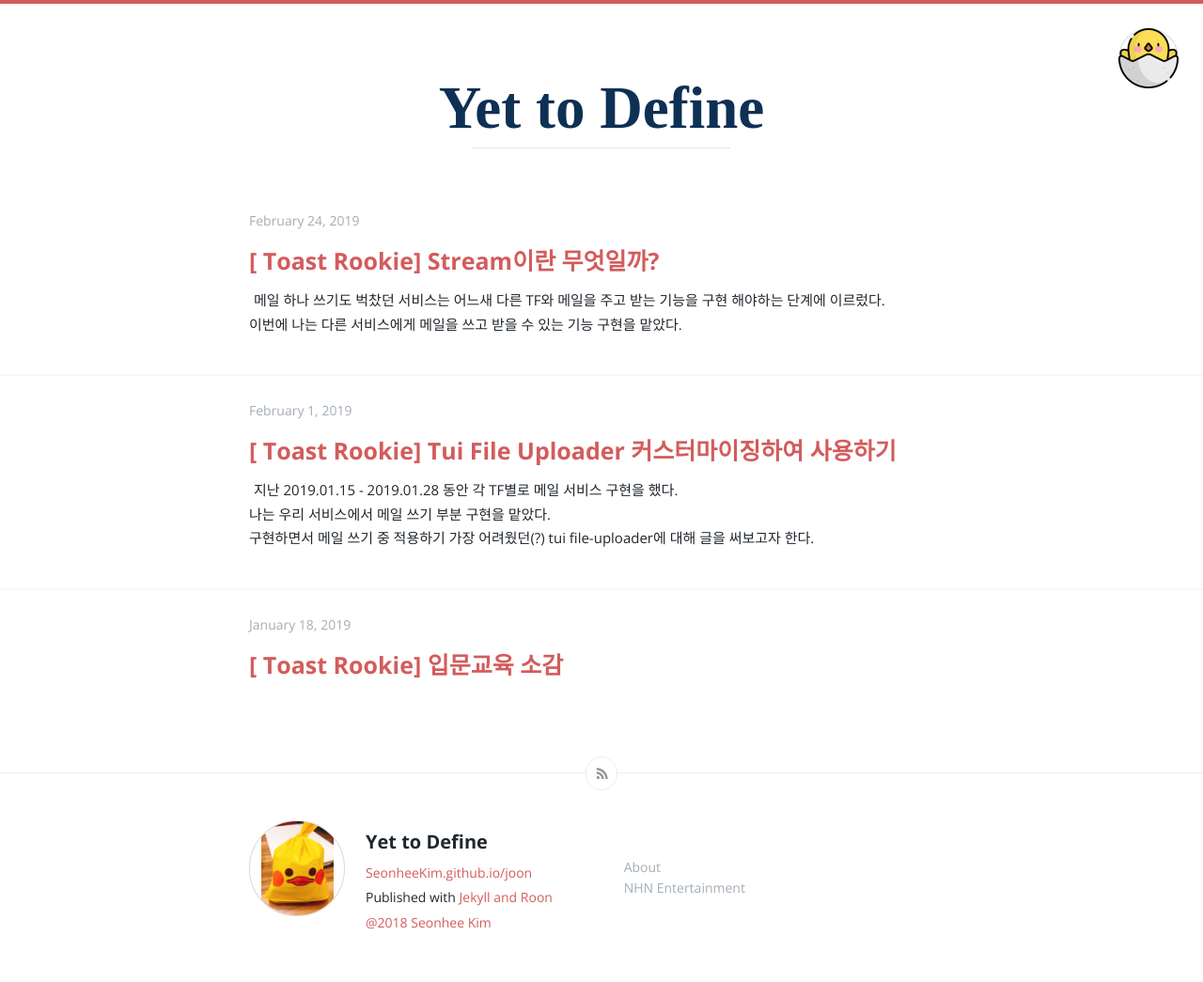
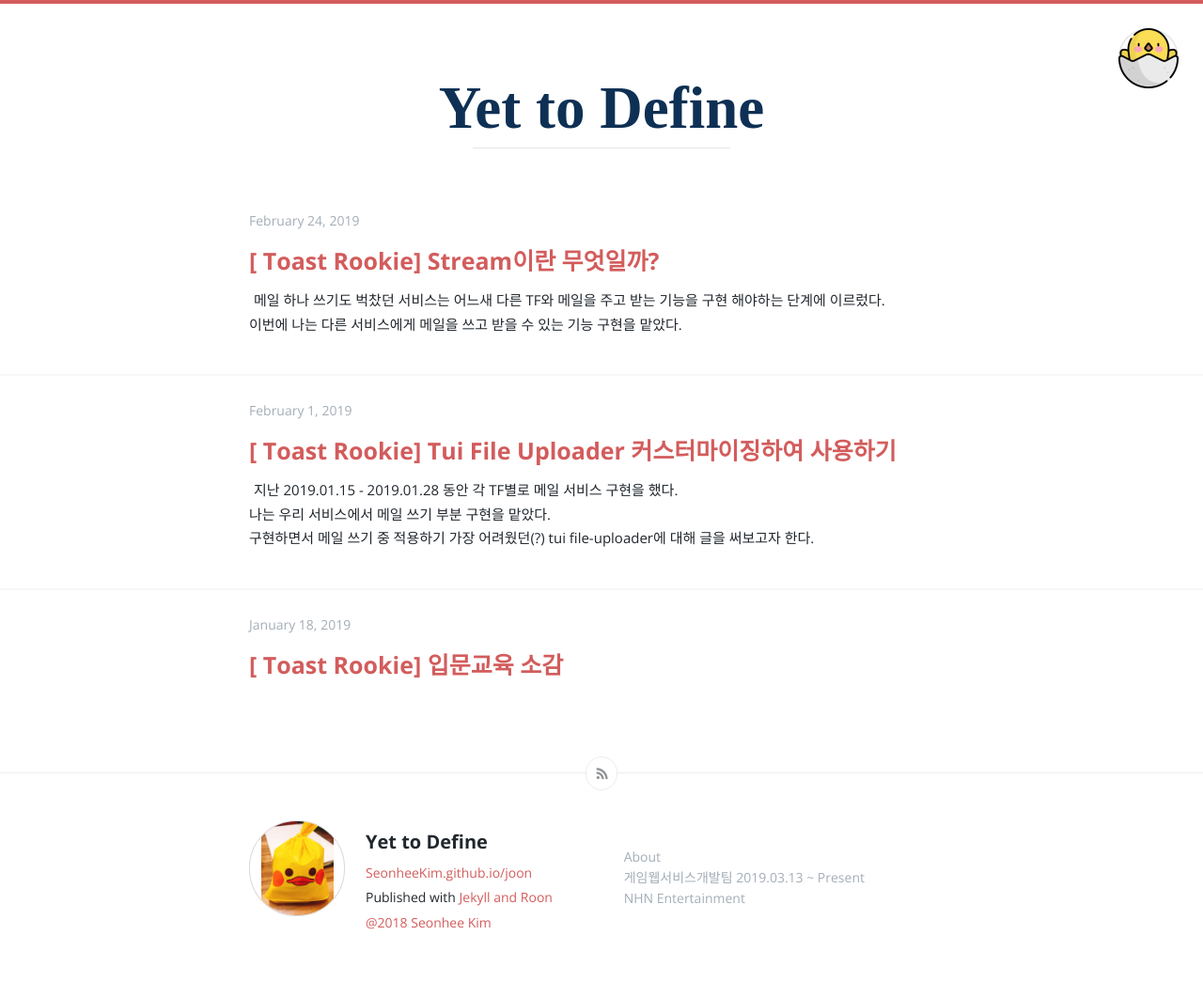
Before and after one commit to vormwald/joon, a Jekyll site: the page built from index.html, in a window 1280 px wide. Shown: the whole page at 94% size. Built offline with Jekyll 4.4.1, drawn with Linux system fonts in a browser that asks for light colours; the list of posts is cut into pages by our own code.

Commit message:
add my team name

```diff
--- a/_config.yml
+++ b/_config.yml
@@ -4,7 +4,7 @@
 logo_chick : chick.png  # https://www.flaticon.com/free-icon/chick_789473#term=chick&page=1&position=20
 email: dnwdjqldb@naver.com
 description: > # this means to ignore newlines until "url:"
-  About <br> NHN Entertainment <br>
+  About <br>게임웹서비스개발팀 2019.03.13 ~ Present <br> NHN Entertainment <br>
 url: "http://SeonheeKim.github.io" # the base hostname & protocol for your site
 baseurl: / # the subpath of your site, e.g. /blog/
 twitter_username: jekyllrb
```
